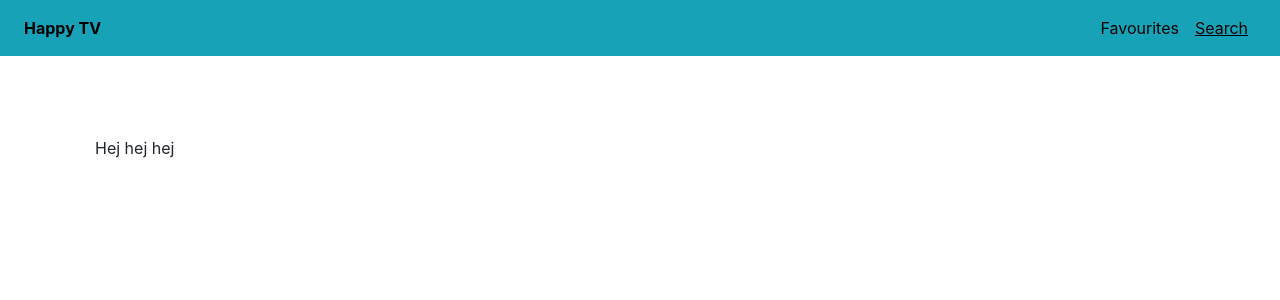
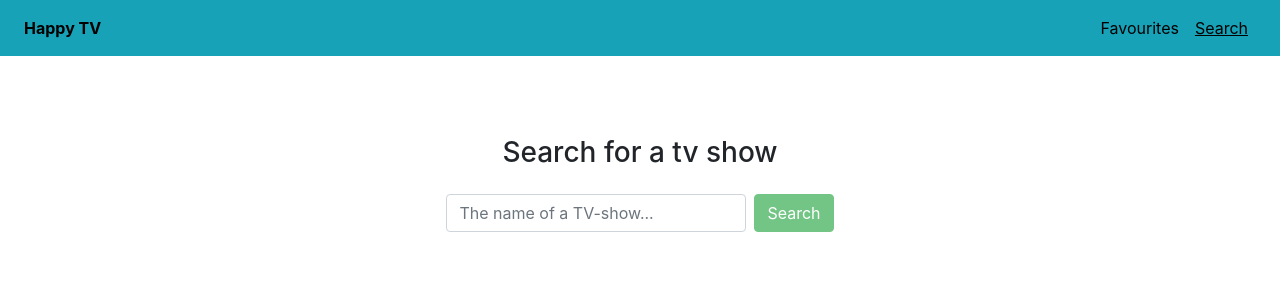
Before and after one commit to elinlager/happy-watching, a Nuxt app: page / in a window 1280 px wide. Shown: the top 300 px of the page. Built offline with nearby package versions, Linux system fonts and the light colour scheme.

Commit message:
Add input to search for tv shows

```diff
--- /dev/null
+++ b/assets/styles/variables.scss
@@ -0,0 +1,6 @@
+$black: black;
+$gray: grey;
+$pink: #f59ab4;
+$green: #02a852;
+$red: #e43429;
+$yellow: #ffdd00;
--- /dev/null
+++ b/components/ShowLink.vue
@@ -0,0 +1,44 @@
+<template>
+  <NuxtLink :to="`/show/${id}`">
+    <div class="showcard">
+      <p>{{ name }}</p>
+    </div>
+  </NuxtLink>
+</template>
+
+<script>
+export default {
+  props: {
+    name: {
+      type: String,
+      required: true,
+    },
+    id: {
+      type: Number,
+      required: true
+    }
+  }
+}
+</script>
+
+<style lang="scss" scoped>
+  a:hover {
+    text-decoration: none;
+  }
+  .showcard {
+    display: flex;
+    align-items: center;
+    padding: 1rem 2rem;
+    background-color: $yellow;
+    border-radius: 0.5rem;
+    color: $black;
+    margin-bottom: 1rem;
+    cursor: pointer;
+    p {
+      margin: 0;
+    }
+    &:hover {
+      opacity: 0.8;
+    }
+  }
+</style>
--- /dev/null
+++ b/components/Spinner.vue
@@ -0,0 +1,3 @@
+<template>
+  <b-spinner label="Spinning"></b-spinner>
+</template>
--- a/layouts/default.vue
+++ b/layouts/default.vue
@@ -1,14 +1,14 @@
 <template>
   <div>
     <Navbar />
-    <div class="container">
+    <div class="layoutContainer">
       <Nuxt />
     </div>
   </div>
 </template>
 
 <style lang="scss" scoped>
-.container {
+.layoutContainer {
   margin: 5rem;
 }
 </style>
--- a/nuxt.config.js
+++ b/nuxt.config.js
@@ -18,8 +18,13 @@ export default {
 
   // Global CSS: https://go.nuxtjs.dev/config-css
   css: [
+    '~/assets/styles/main.scss'
   ],
-
+  styleResources: {
+    scss: [
+        '~/assets/styles/variables.scss',
+    ]
+  },
   // Plugins to run before rendering page: https://go.nuxtjs.dev/config-plugins
   plugins: [
   ],
--- a/pages/index.vue
+++ b/pages/index.vue
@@ -1,11 +1,60 @@
 <template>
-  <div>Hej hej hej </div>
+  <div>
+    <div class="search-form">
+      <h3 class="mb-4">Search for a tv show</h3>
+      <div class="d-flex justify-content-center align-items-center">
+        <b-form-input v-model.trim="query" type="text" placeholder="The name of a TV-show..."></b-form-input>
+        <b-button class="ml-2" @click="search" :disabled="searchButtonDisabled" variant="success">Search</b-button>
+      </div>
+    </div>
+    <div class="show-list">
+      <ShowLink v-for="show in tvshows" :key="show.id" :name="show.name" :id="show.id" />
+    </div>
+  </div>
 </template>
 
 <script>
-import Navbar from '../components/Navbar.vue'
 export default {
-  components: { Navbar },
-  name: 'IndexPage'
+  data() {
+    return {
+      query: "",
+      error: false,
+      loading: false,
+      tvshows: []
+    }
+  },
+  computed: {
+    searchButtonDisabled() {
+      return !this.query
+    }
+  },
+  methods: {
+    async search() {
+      try {
+        this.loading = true;
+        this.error = false;
+        this.emptyResponse = false;
+        if (this.query) {
+          const response = await fetch(`https://api.tvmaze.com/search/shows?q=${this.query}`)
+            .then(resp => resp.json());
+          this.tvshows = response.map(show => ({name: show.show.name, id: show.show.id} ));
+          console.log(this.tvshows)
+        }
+      } catch (error) {
+        this.error = true;
+      }
+      this.loading = false;
+    }
+  }
 }
 </script>
+
+<style lang="scss" scoped>
+.search-form {
+  margin-bottom: 2rem;
+  text-align: center;
+  input {
+    max-width: 300px;
+  }
+}
+</style>
--- /dev/null
+++ b/pages/show/_id.vue
@@ -0,0 +1,11 @@
+<template>
+  <div>Hej hej hej </div>
+</template>
+
+<script>
+export default {
+  data() {
+    return {}
+  },
+}
+</script>
```
Also changed, not shown: assets/styles/main.scss (added).
